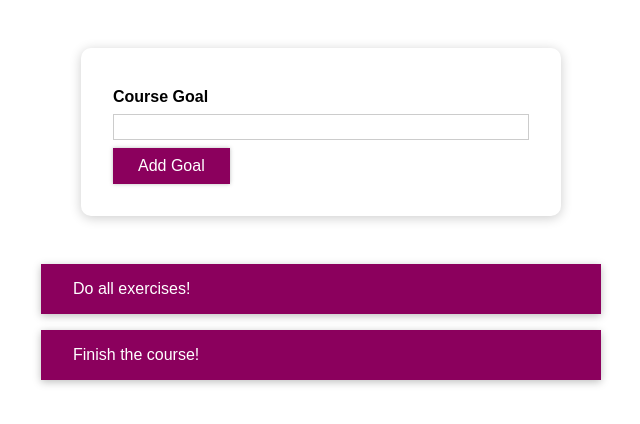
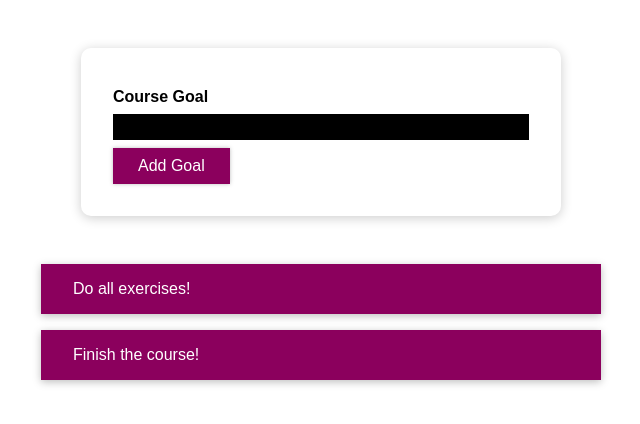
Before and after one commit to amishasubedi/Course-Goal, a React (Create React App) app: page / in a window 1280 px wide. Shown: the top 424 px of the page, without its empty margins (319-959 px from the left). Built offline with nearby package versions, Linux system fonts and the light colour scheme.

Commit message:
setting Dynamic Inline Styles

```diff
--- a/src/components/CourseGoals/CourseInput/CourseInput.js
+++ b/src/components/CourseGoals/CourseInput/CourseInput.js
@@ -1,25 +1,46 @@
-import React, { useState } from 'react';
+import React, { useState } from "react";
 
-import Button from '../../UI/Button/Button';
-import './CourseInput.css';
+import Button from "../../UI/Button/Button";
+import "./CourseInput.css";
 
-const CourseInput = props => {
-  const [enteredValue, setEnteredValue] = useState('');
+const CourseInput = (props) => {
+  const [enteredValue, setEnteredValue] = useState("");
 
-  const goalInputChangeHandler = event => {
+  const [isValid, setIsValid] = useState(true); // indicator to check if user entered valid input or not in add goals
+
+  const goalInputChangeHandler = (event) => {
+    if (event.target.value.trim.length > 0) {
+      // to remove invalid css styling after entering valid user input
+      setIsValid(true); //
+    }
     setEnteredValue(event.target.value);
   };
 
-  const formSubmitHandler = event => {
+  const formSubmitHandler = (event) => {
     event.preventDefault();
+
+    // Before triggering Add Goal button, check if the entered value is empty or not
+    if (enteredValue.trim().length === 0) {
+      //return; // cannot add empty goals - but it does not give user any feedback so do that add extra state
+      setIsValid(false); // - now work on style adjustment
+      return;
+    }
     props.onAddGoal(enteredValue);
   };
 
+  // In line 31, 33 - making some CSS style adjustment based on valid and invalid user input
   return (
     <form onSubmit={formSubmitHandler}>
       <div className="form-control">
-        <label>Course Goal</label>
-        <input type="text" onChange={goalInputChangeHandler} />
+        <label style={{ color: !isValid ? "red" : "black" }}>Course Goal</label>
+        <input
+          style={{
+            borderColor: !isValid ? "red" : "black",
+            background: !isValid ? "salmon" : "black",
+          }}
+          type="text"
+          onChange={goalInputChangeHandler}
+        />
       </div>
       <Button type="submit">Add Goal</Button>
     </form>
```
Also changed, not shown: 1 other file (tests, documents, lock files or other folders).
